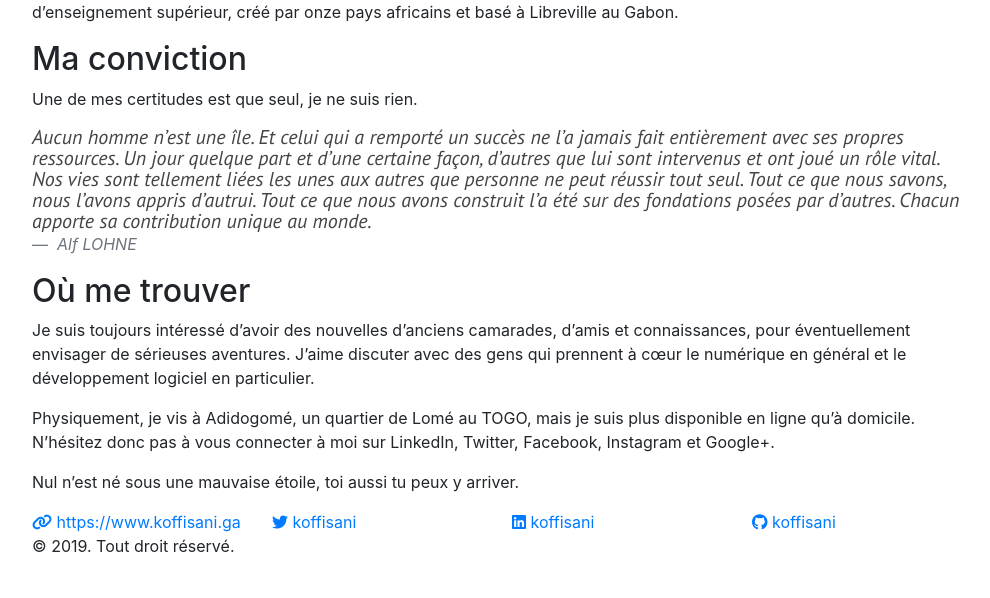
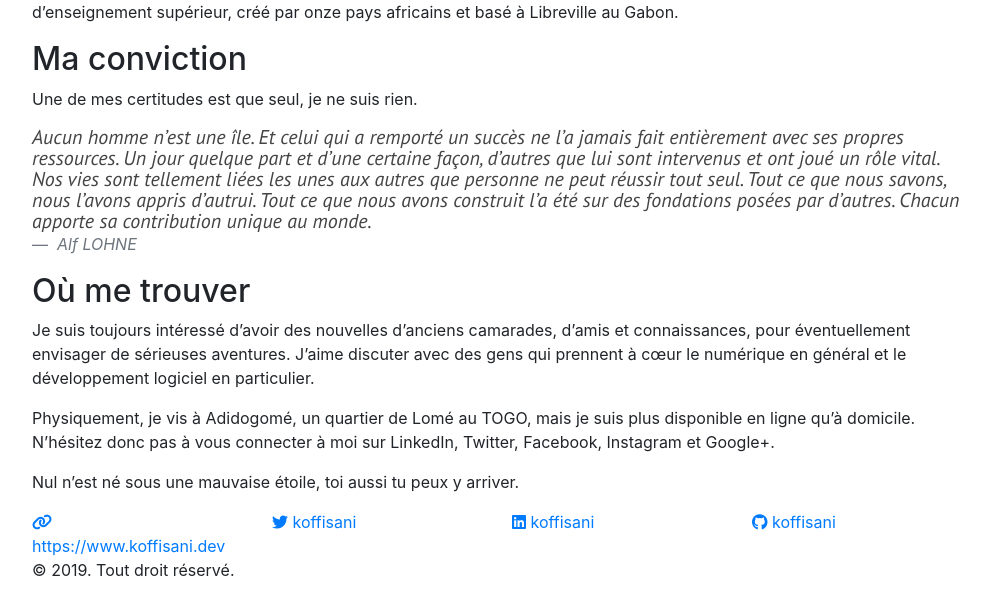
Before and after one commit to koffisani/koffisani.github.io, a Jekyll site: the page built from about.html, in a window 1280 px wide and 900 px high, scrolled down 969 px, cut to the strip 302-900 px from the top of the window. Shown: the whole strip, without its empty margins (143-1133 px from the left). Built offline with Jekyll 4.4.1, drawn with Linux system fonts in a browser that asks for light colours; nearby versions of some CDN libraries; before the commit the page ends 1845 px from its top, so only the background shows below that; some of the changed lines change nothing that is shown.

Commit message:
Update site url

```diff
--- a/_config.yml
+++ b/_config.yml
@@ -9,13 +9,13 @@ paginate: 5
 timezone: Africa/Lomé
 encoding: utf-8
 
-url: "https://code.koffisani.ga"
+url: "https://code.koffisani.dev"
 disqus_identfier: koffisani
 twitter_username: koffisani
 github_username:  koffisani
 linkedin_username: koffisani
 fb_username: koffisani
-adresse_web: "https://www.koffisani.ga"
+adresse_web: "https://www.koffisani.dev"
 
 #Text extension activation
 services:
```
